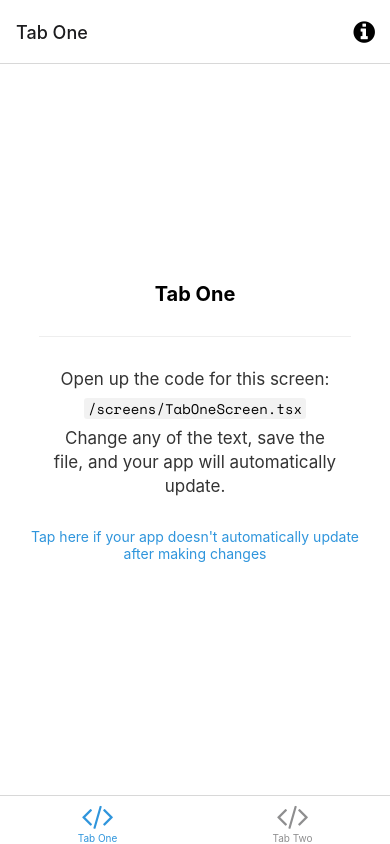
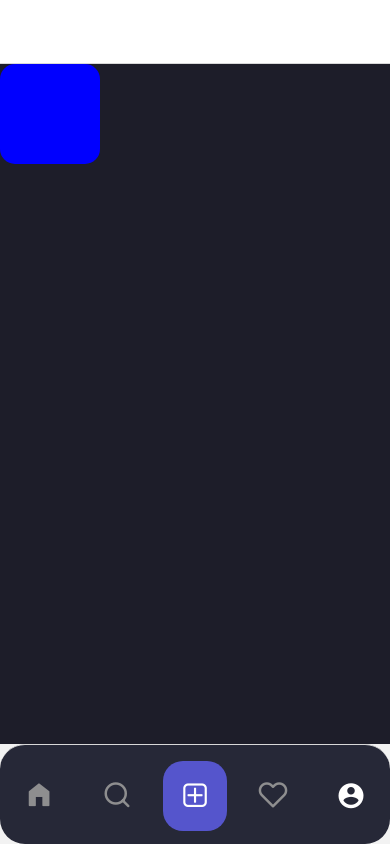
Before and after one commit to EvanKoe/react-native-insta-clone, a React Native app: screen /TabFive in a window 390 px wide. Built offline with nearby package versions, Linux system fonts and the light colour scheme; what expo-linking would draw is missing.

Commit message:
started project

```diff
--- a/App.tsx
+++ b/App.tsx
@@ -14,7 +14,7 @@ export default function App() {
   } else {
     return (
       <SafeAreaProvider>
-        <Navigation colorScheme={colorScheme} />
+        <Navigation />
         <StatusBar />
       </SafeAreaProvider>
     );
--- a/navigation/index.tsx
+++ b/navigation/index.tsx
@@ -3,12 +3,12 @@
  * https://reactnavigation.org/docs/getting-started
  *
  */
-import { FontAwesome } from '@expo/vector-icons';
+import { FontAwesome, MaterialCommunityIcons } from '@expo/vector-icons';
 import { createBottomTabNavigator } from '@react-navigation/bottom-tabs';
 import { NavigationContainer, DefaultTheme, DarkTheme } from '@react-navigation/native';
 import { createNativeStackNavigator } from '@react-navigation/native-stack';
 import * as React from 'react';
-import { ColorSchemeName, Pressable } from 'react-native';
+import { ColorSchemeName, View } from 'react-native';
 
 import Colors from '../constants/Colors';
 import useColorScheme from '../hooks/useColorScheme';
@@ -16,23 +16,27 @@ import ModalScreen from '../screens/ModalScreen';
 import NotFoundScreen from '../screens/NotFoundScreen';
 import TabOneScreen from '../screens/TabOneScreen';
 import TabTwoScreen from '../screens/TabTwoScreen';
+import TabThreeScreen from '../screens/TabThreeScreen';
 import { RootStackParamList, RootTabParamList, RootTabScreenProps } from '../types';
 import LinkingConfiguration from './LinkingConfiguration';
 
-export default function Navigation({ colorScheme }: { colorScheme: ColorSchemeName }) {
+import { AntDesign } from '@expo/vector-icons';
+import { Feather } from '@expo/vector-icons';
+import { Foundation } from '@expo/vector-icons';
+import TabFourScreen from '../screens/TabFourScreen';
+import TabFiveScreen from '../screens/TabFiveScreen';
+import { setStatusBarBackgroundColor } from 'expo-status-bar';
+
+export default function Navigation() {
   return (
     <NavigationContainer
       linking={LinkingConfiguration}
-      theme={colorScheme === 'dark' ? DarkTheme : DefaultTheme}>
+    >
       <RootNavigator />
     </NavigationContainer>
   );
 }
 
-/**
- * A root stack navigator is often used for displaying modals on top of all other content.
- * https://reactnavigation.org/docs/modal
- */
 const Stack = createNativeStackNavigator<RootStackParamList>();
 
 function RootNavigator() {
@@ -47,49 +51,75 @@ function RootNavigator() {
   );
 }
 
-/**
- * A bottom tab navigator displays tab buttons on the bottom of the display to switch screens.
- * https://reactnavigation.org/docs/bottom-tab-navigator
- */
 const BottomTab = createBottomTabNavigator<RootTabParamList>();
 
 function BottomTabNavigator() {
-  const colorScheme = useColorScheme();
-
   return (
     <BottomTab.Navigator
       initialRouteName="TabOne"
+      sceneContainerStyle={{
+        backgroundColor: '#1D1D29'
+      }}
       screenOptions={{
-        tabBarActiveTintColor: Colors[colorScheme].tint,
+        tabBarActiveTintColor: '#fff',
+        tabBarHideOnKeyboard: true,
+        tabBarStyle: {
+          borderRadius: 25,
+          height: 100,
+          paddingTop: 2,
+          paddingBottom: 0,
+          backgroundColor: '#262837',
+          elevation: 20
+        }
       }}>
       <BottomTab.Screen
         name="TabOne"
         component={TabOneScreen}
-        options={({ navigation }: RootTabScreenProps<'TabOne'>) => ({
-          title: 'Tab One',
-          tabBarIcon: ({ color }) => <TabBarIcon name="code" color={color} />,
-          headerRight: () => (
-            <Pressable
-              onPress={() => navigation.navigate('Modal')}
-              style={({ pressed }) => ({
-                opacity: pressed ? 0.5 : 1,
-              })}>
-              <FontAwesome
-                name="info-circle"
-                size={25}
-                color={Colors[colorScheme].text}
-                style={{ marginRight: 15 }}
-              />
-            </Pressable>
-          ),
+        options={({ navigation, route }: RootTabScreenProps<'TabOne'>) => ({
+          title: '',
+          tabBarIcon: ({ color }) => <Foundation name="home" size={30} color={color} />
         })}
       />
       <BottomTab.Screen
         name="TabTwo"
         component={TabTwoScreen}
         options={{
-          title: 'Tab Two',
-          tabBarIcon: ({ color }) => <TabBarIcon name="code" color={color} />,
+          title: '',
+          tabBarIcon: ({ color }) => <Feather name="search" size={30} color={color} />,
+        }}
+      />
+      <BottomTab.Screen
+        name="TabThree"
+        component={TabThreeScreen}
+        options={{
+          title: '',
+          tabBarIcon: ({ focused, color }) => (
+            <View
+              style={{
+                backgroundColor : focused ? '#00000000' : '#55c',
+                padding: 20,
+                borderRadius: 20
+              }}
+            >
+              <FontAwesome name="plus-square-o" size={30} color={focused ? '#77f' : '#fff'} />
+            </View>
+          )
+        }}
+      />
+      <BottomTab.Screen
+        name="TabFour"
+        component={TabFourScreen}
+        options={{
+          title: '',
+          tabBarIcon: ({ color }) => <Feather name="heart" size={30} color={color} />
+        }}
+      />
+      <BottomTab.Screen
+        name="TabFive"
+        component={TabFiveScreen}
+        options={{
+          title: '',
+          tabBarIcon: ({ color }) => <MaterialCommunityIcons name="account-circle" size={30} color={color} />
         }}
       />
     </BottomTab.Navigator>
--- a/package.json
+++ b/package.json
@@ -37,8 +37,8 @@
     "@babel/core": "^7.12.9",
     "@types/react": "~17.0.21",
     "@types/react-native": "~0.64.12",
+    "jest": "^26.6.3",
     "jest-expo": "~44.0.1",
-    "jest": "^26.6.3",
     "react-test-renderer": "17.0.1",
     "typescript": "~4.3.5"
   },
--- /dev/null
+++ b/screens/TabFiveScreen.tsx
@@ -0,0 +1,10 @@
+import React from "react";
+import { View } from 'react-native';
+
+const TabFiveScreen = () => {
+    return (
+        <View style={{ backgroundColor: '#00f', height: 100, width: 100, borderRadius: 15 }} />
+    );
+};
+
+export default TabFiveScreen;
--- /dev/null
+++ b/screens/TabFourScreen.tsx
@@ -0,0 +1,10 @@
+import React from "react";
+import { View } from 'react-native';
+
+const TabFourScreen = () => {
+    return (
+        <View style={{ backgroundColor: '#0f0', height: 100, width: 100, borderRadius: 15 }} />
+    );
+};
+
+export default TabFourScreen;
--- a/screens/TabOneScreen.tsx
+++ b/screens/TabOneScreen.tsx
@@ -17,6 +17,7 @@ export default function TabOneScreen({ navigation }: RootTabScreenProps<'TabOne'
 const styles = StyleSheet.create({
   container: {
     flex: 1,
+    backgroundColor: '#1D1D29',
     alignItems: 'center',
     justifyContent: 'center',
   },
--- /dev/null
+++ b/screens/TabThreeScreen.tsx
@@ -0,0 +1,10 @@
+import React from "react";
+import { View } from 'react-native';
+
+const TabThreeScreen = () => {
+    return (
+        <View style={{ backgroundColor: '#f00', height: 100, width: 100, borderRadius: 15 }} />
+    );
+};
+
+export default TabThreeScreen;
--- a/types.tsx
+++ b/types.tsx
@@ -27,6 +27,9 @@ export type RootStackScreenProps<Screen extends keyof RootStackParamList> = Nati
 export type RootTabParamList = {
   TabOne: undefined;
   TabTwo: undefined;
+  TabThree: undefined;
+  TabFour: undefined;
+  TabFive: undefined;
 };
 
 export type RootTabScreenProps<Screen extends keyof RootTabParamList> = CompositeScreenProps<
```
